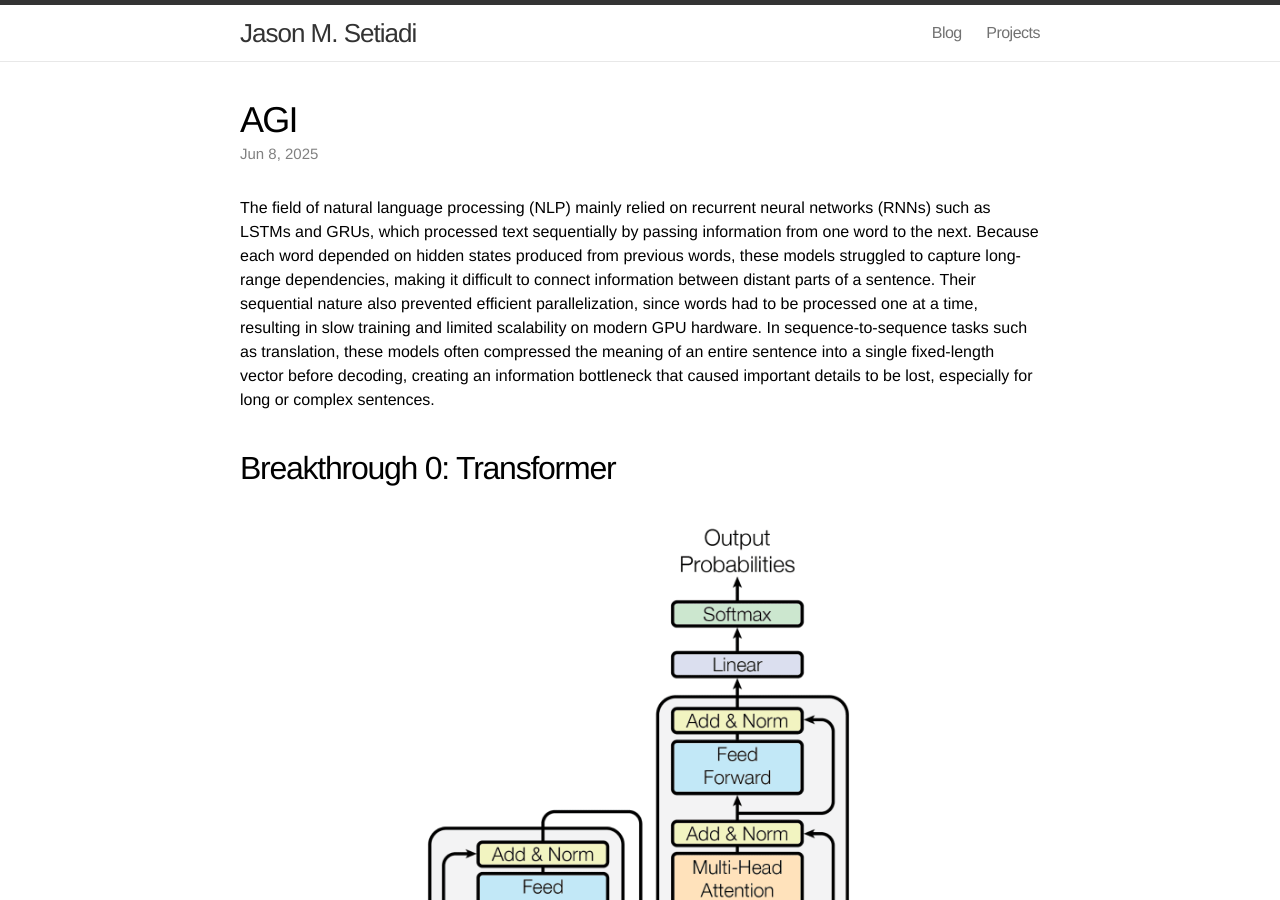
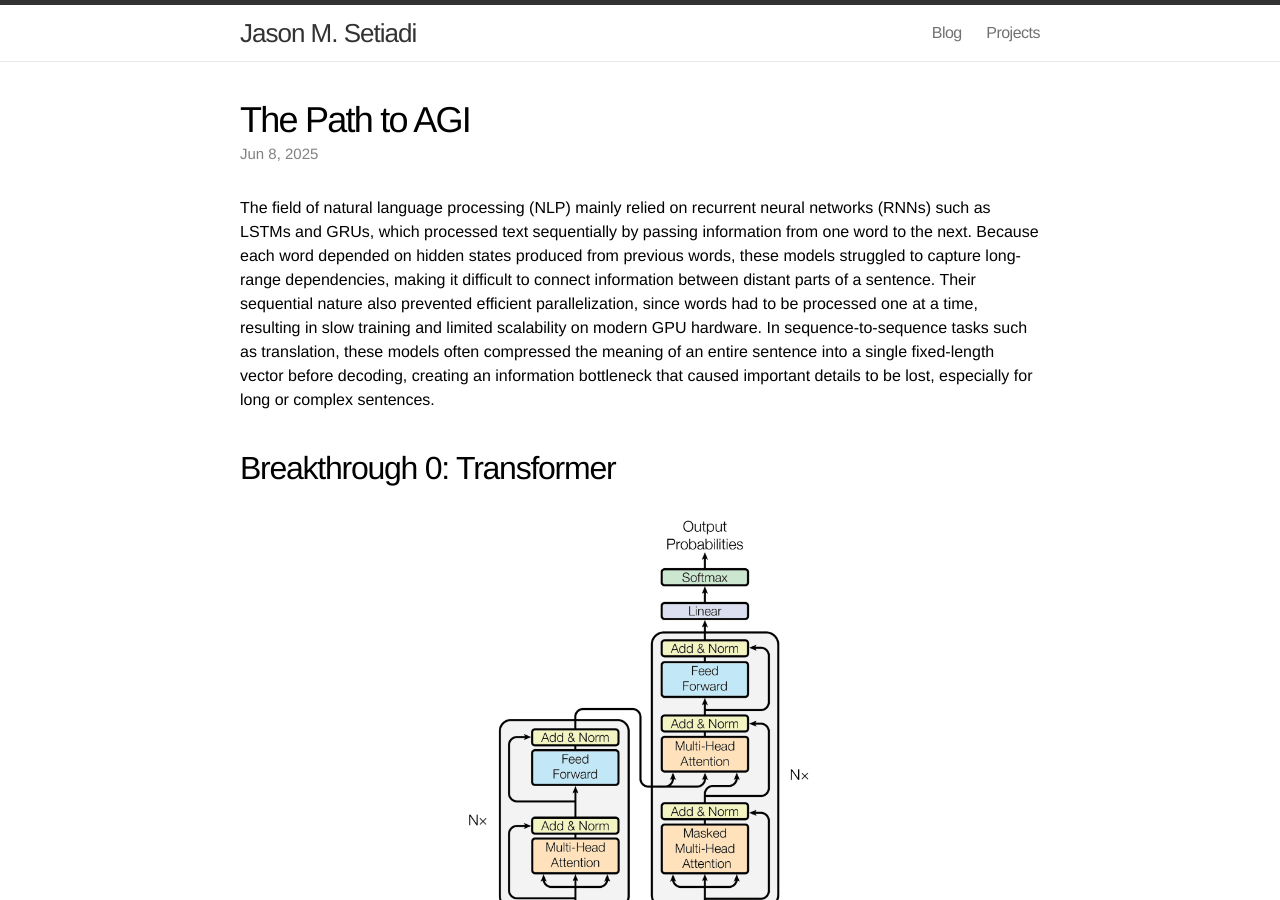
Before and after one commit to jasonmsetiadi/jasonmsetiadi.github.io, a Jekyll site: the page built from _posts/2026-05-07-agi.markdown, in a window 1280 px wide and 900 px high. Built offline with Jekyll 4.4.1, drawn with Linux system fonts in a browser that asks for light colours; formulas are drawn with MathJax 3; comment, search, counter and statistics services are not loaded.

Commit message:
edit agi

```diff
--- a/_posts/2026-05-07-agi.markdown
+++ b/_posts/2026-05-07-agi.markdown
@@ -1,8 +1,8 @@
 ---
 layout: post
 comments: true
-title: "AGI"
-excerpt: "Modern frontier AI."
+title: "The Path to AGI"
+excerpt: "A concise history of the key research breakthroughs that sparked the possibility of AGI."
 date:   2025-06-08 07:00:00
 mathjax: true
 ---
@@ -12,7 +12,7 @@
 ## Breakthrough 0: Transformer
 
 <div style="text-align: center;">
-    <img src="/assets/agi/transformer.png" width="75%"/>
+    <img src="/assets/agi/transformer.png" width="50%"/>
 </div>
 
 Transformers solved these limitations using self-attention, a mechanism that allows each word to directly attend to any other word in the sequence regardless of distance. Instead of relying only on sequentially propagated information, the model can immediately focus on the most relevant parts of the context, greatly improving its ability to understand long-range dependencies and relationships across text. Because all words can interact simultaneously, Transformers also removed the need for sequential processing, enabling highly parallel computation on GPUs and making training dramatically faster and more scalable.
@@ -30,6 +30,10 @@
 Once the Transformer architecture was introduced, researchers realized that not all tasks require both an encoder and a decoder, leading to three major variants. Encoder-only models remove the decoder and are designed primarily for language understanding tasks. Instead of generating new sequences, these models produce contextual embeddings of text, making them well suited for tasks such as semantic search and information retrieval. They can also be adapted to downstream tasks by attaching lightweight prediction heads on top of encoder representations. Common applications include sequence classification tasks such as sentiment analysis, as well as token classification or sequence labeling tasks like POS tagging and NER.
 
 In contrast, decoder-only models remove the encoder and cross-attention components, relying solely on masked (causal) self-attention. They are trained using a next-token prediction objective, where each token is predicted based only on previously generated tokens. This autoregressive formulation makes decoder-only models highly effective for open-ended text generation and completion tasks. Finally, encoder–decoder models retain both components and are best suited for conditional generation tasks such as translation or summarization, where outputs depend heavily on a source input sequence.
+
+<div style="text-align: center;">
+    <img src="/assets/agi/three-architectures.png" width="50%"/>
+</div>
 
 ## Breakthrough 1: Self-supervised Pretraining + Fine-tuning (Transfer Learning)
 
```
